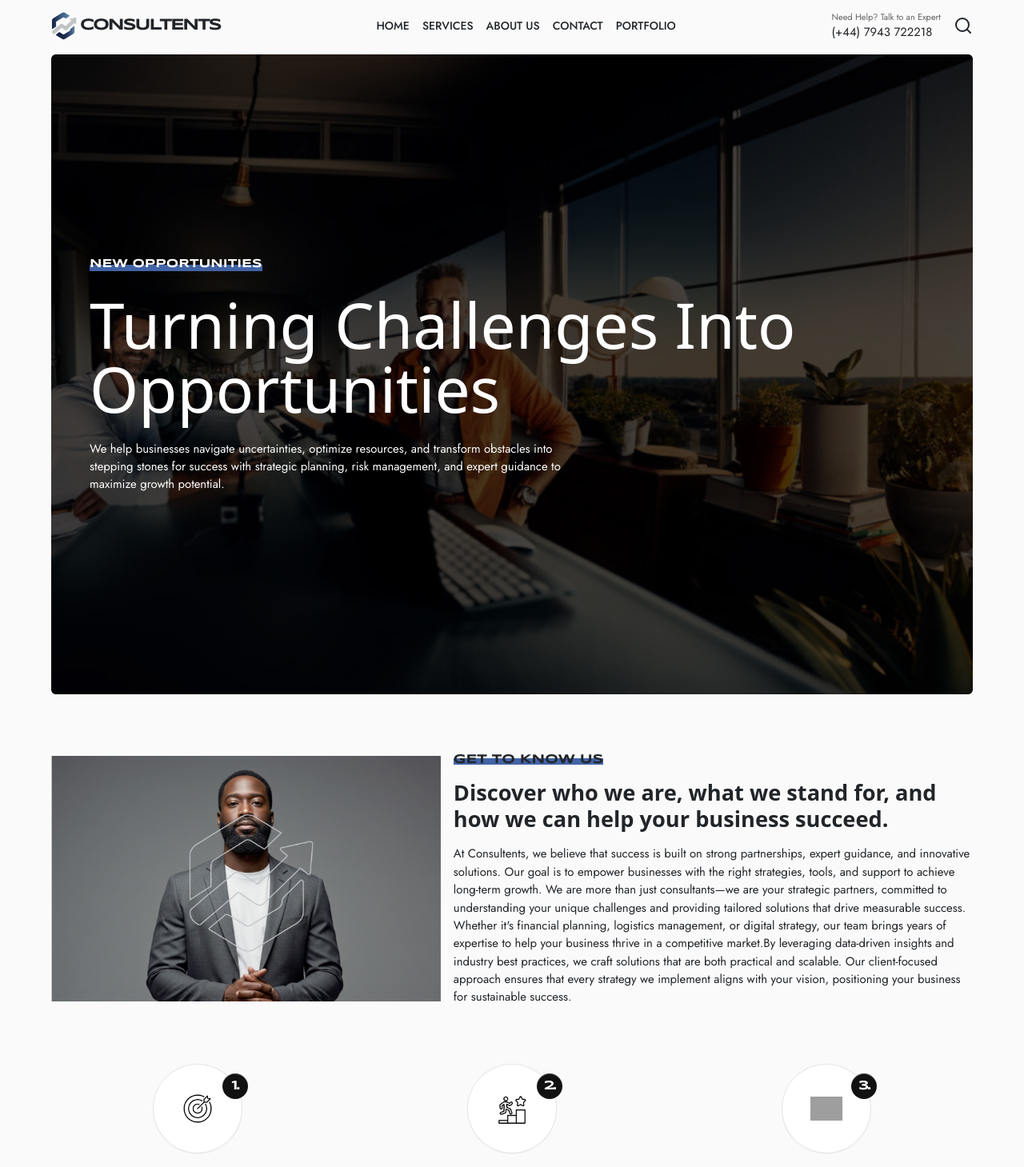
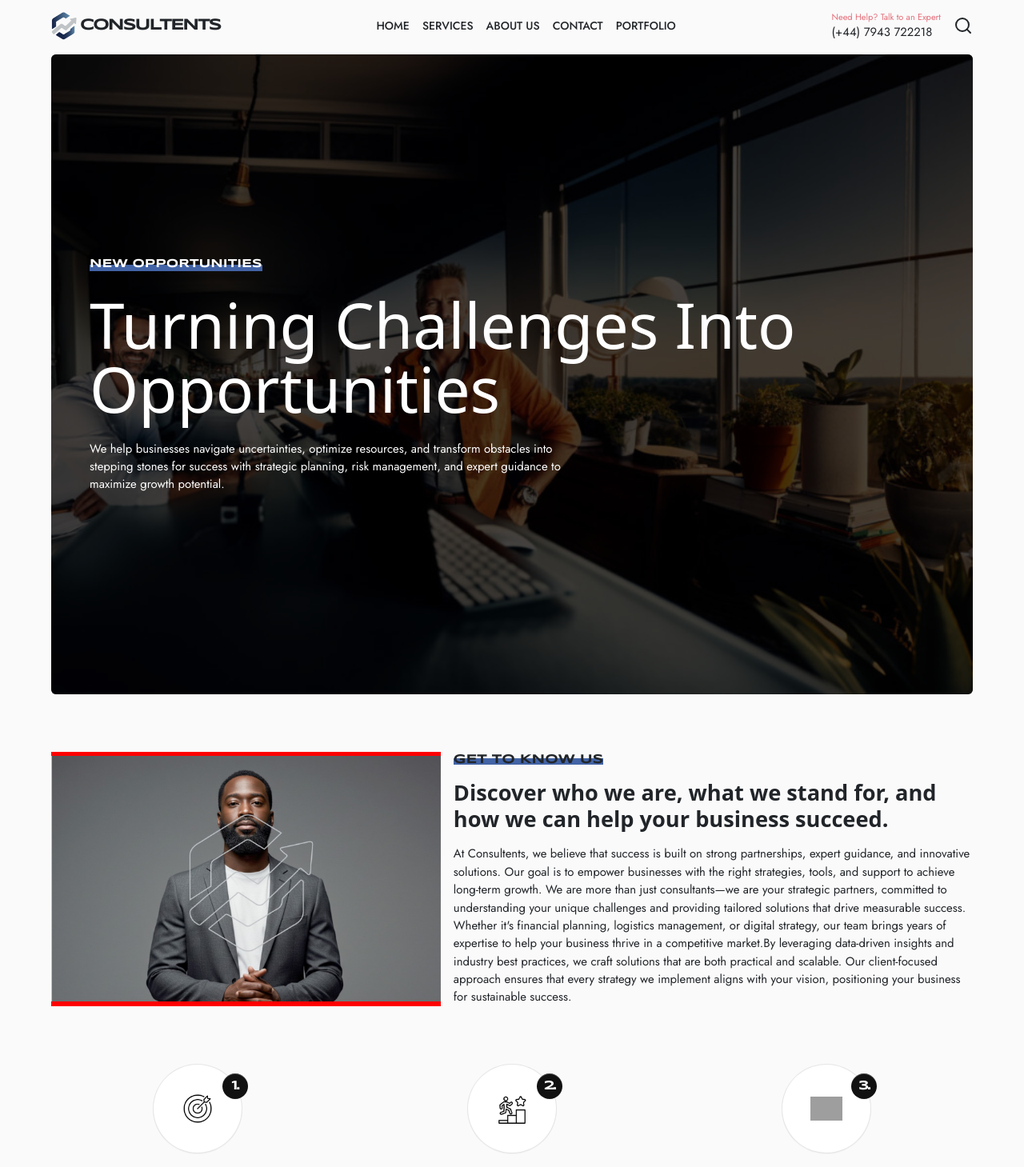
Before and after one commit to Olawoyin1/Consulting-Service-Web, a React (Create React App) app: page / in a window 1280 px wide. Shown: the top 1459 px of the page at 80% size. Built offline with nearby package versions, Linux system fonts and the light colour scheme; grey boxes are pictures that could not be loaded; a web font is replaced by a local one.

Commit message:
Intro Image made responsive- added bg-danger

```diff
--- a/src/App.css
+++ b/src/App.css
@@ -300,6 +300,7 @@ a {
 .grid3 .about-image{
   min-height: 200px;
   overflow: hidden;
+  background-color: red;
 }
 
 .grid3 .about-image img{
--- a/src/components/Header.jsx
+++ b/src/components/Header.jsx
@@ -52,7 +52,7 @@ const Header = () => {
           {/* Contact & Menu Icons */}
           <ul className="d-flex align-items-center gap-3 m-0 p-0">
             <div className="h-contact m-0 p-0">
-              <small className="muted m-0">Need Help? Talk to an Expert</small>
+              <small className="muted text-danger m-0">Need Help? Talk to an Expert</small>
               <p className="m-0">(+44) 7943 722218</p>
             </div>
 
```
